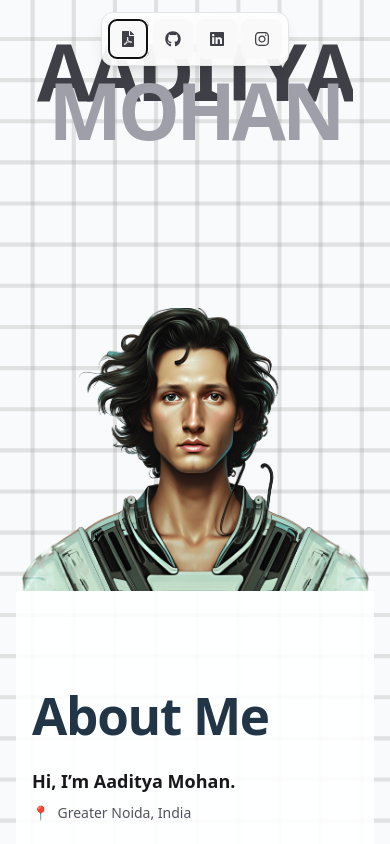
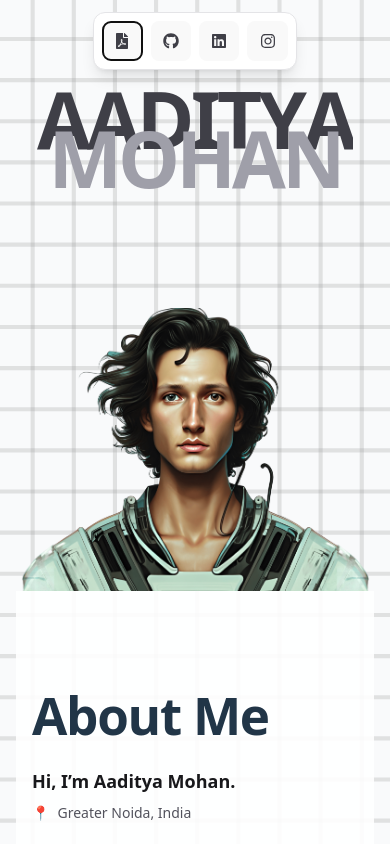
Before and after one commit to AadityaMohan-dev/portfolio-website, a React (Vite) app: page / in a window 390 px wide. Both pictures are taken after a click on the button 128 px from the left and 39 px from the top of the page. Shown: the top 844 px of the page. Built offline with nearby package versions, Linux system fonts and the light colour scheme.

Commit message:
layout fixses

```diff
--- a/src/component/Home.tsx
+++ b/src/component/Home.tsx
@@ -79,7 +79,7 @@ function Home() {
     >
       {/* MOBILE: name ABOVE character */}
       {isMobile && (
-        <div className="relative z-20 pt-10 flex justify-center">
+        <div className="relative z-20 pt-22 flex justify-center">
           <NameBlock />
         </div>
       )}
--- a/src/component/Navbar.tsx
+++ b/src/component/Navbar.tsx
@@ -34,14 +34,11 @@ const Navbar: React.FC = () => {
       <ul
         className="
           flex items-center
-
-          gap-1 sm:gap-2 lg:gap-3
-          p-1.5 sm:p-2 lg:p-3
-
+          gap-2 sm:gap-3 lg:gap-4
+          p-2 sm:p-3 lg:p-4
           rounded-xl sm:rounded-2xl
           border border-zinc-200
-          bg-white/90
-          backdrop-blur-xl
+          bg-white
           shadow-lg
         "
       >
@@ -57,7 +54,7 @@ const Navbar: React.FC = () => {
                   transition={{ duration: 0.35, ease: "easeInOut" }}
                   className="
                     absolute inset-0
-                    rounded-lg sm:rounded-xl
+                    rounded-xl
                     border-2 border-zinc-900
                   "
                 />
@@ -69,25 +66,14 @@ const Navbar: React.FC = () => {
                 className="
                   relative z-10
                   flex items-center justify-center
-
-                  h-10 w-10
-                  sm:h-12 sm:w-12
-                  lg:h-14 lg:w-14
-                  xl:h-16 xl:w-16
-
-                  rounded-lg sm:rounded-xl
+                  h-10 w-10 sm:h-12 sm:w-12 lg:h-14 lg:w-14 xl:h-16 xl:w-16
+                  rounded-xl
                   text-zinc-700
                   transition-all duration-200
-                  hover:bg-white hover:text-zinc-900
+                  hover:bg-zinc-100 hover:text-zinc-900
                 "
               >
-                {/* Icon scales with screen */}
-                <span className="
-                  text-base
-                  sm:text-lg
-                  lg:text-xl
-                  xl:text-2xl
-                ">
+                <span className="text-base sm:text-lg lg:text-xl xl:text-2xl">
                   {item.icon}
                 </span>
               </button>
```
